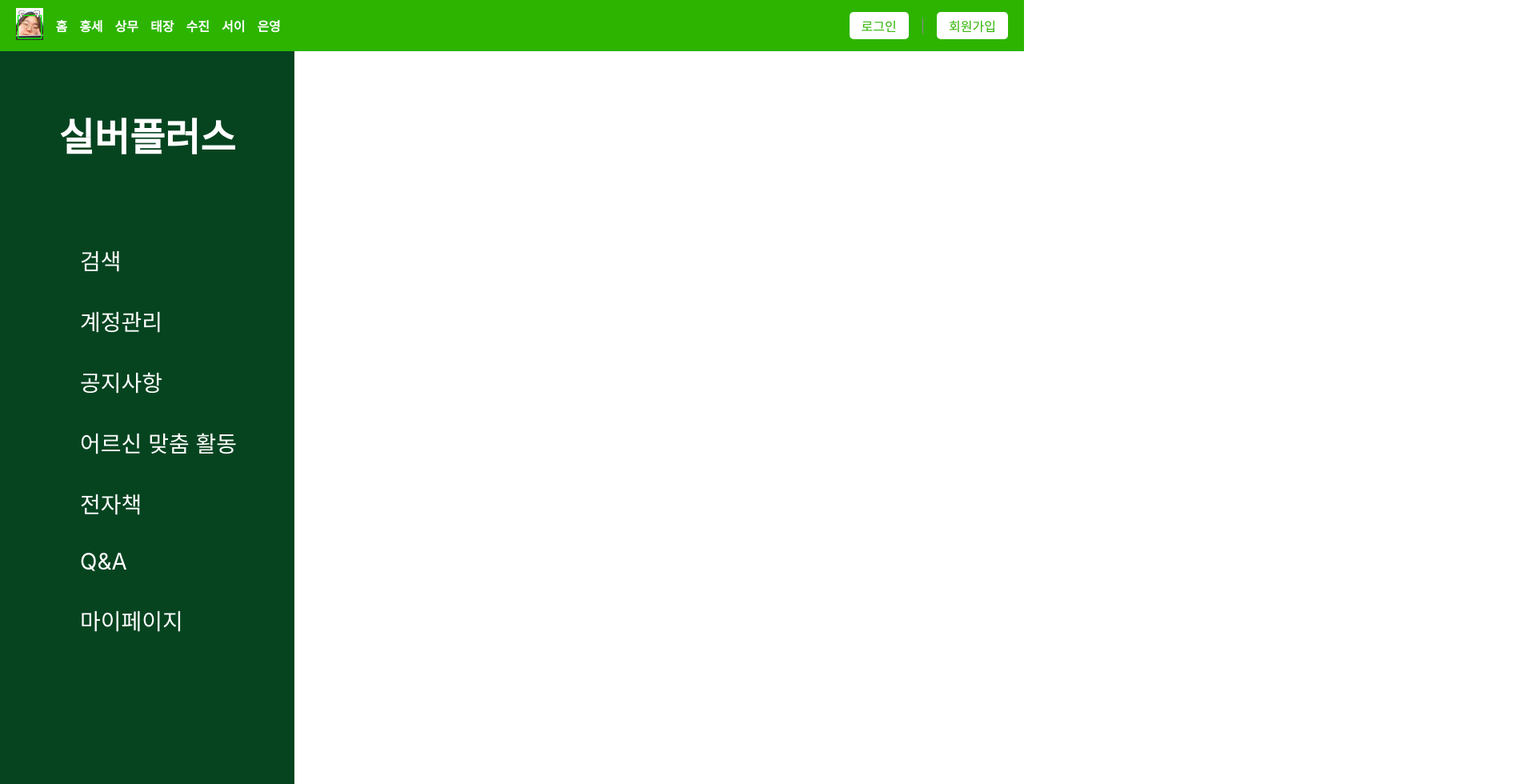
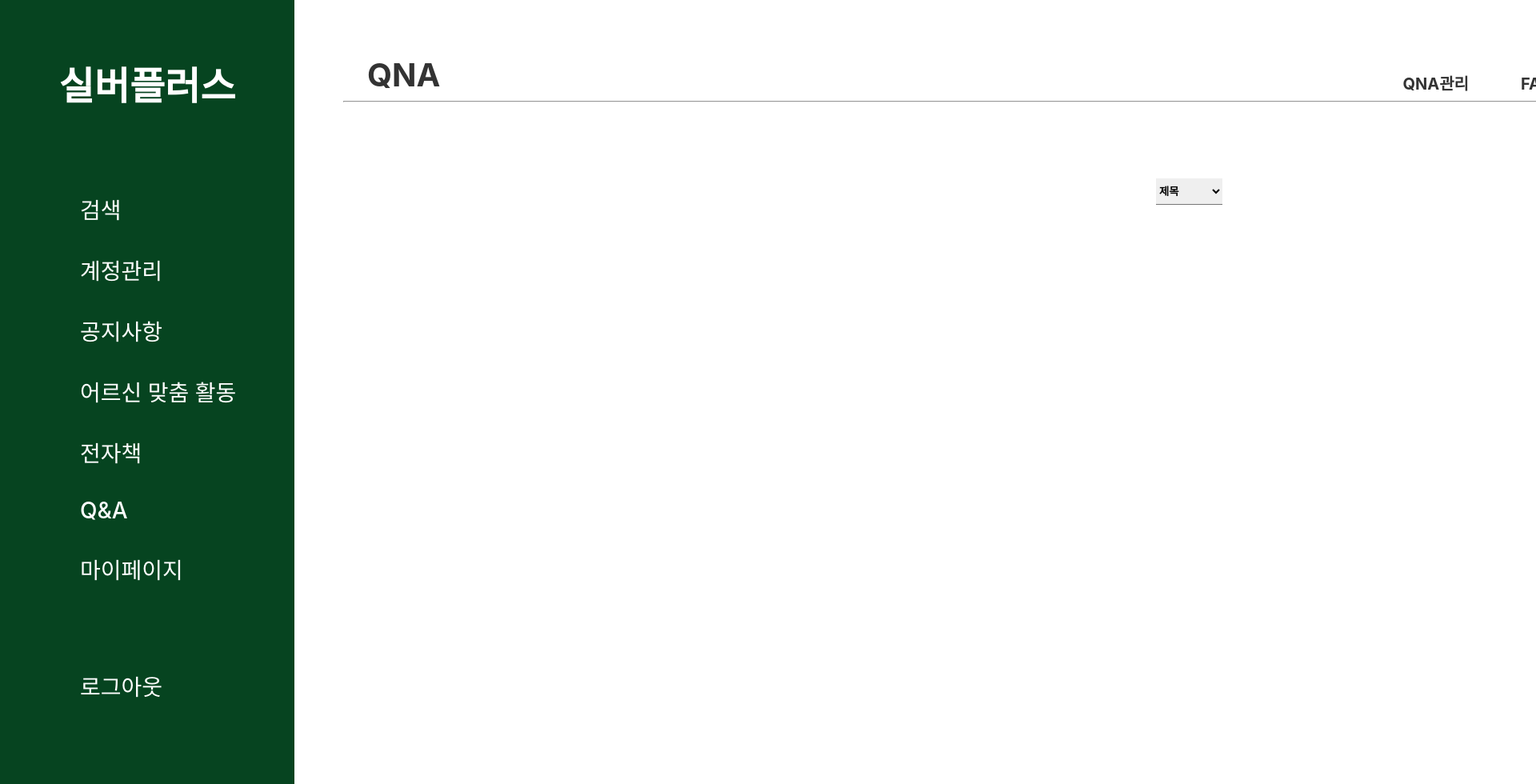
Before and after one commit to HexagonLab-s-SilverPlus/react, a React (Create React App) app: page /qna in a window 1280 px wide. Shown: the top 980 px of the page at 80% size, 1920 px wide, since content can reach past the window. Built offline with nearby package versions, Linux system fonts and the light colour scheme.

Commit message:
chore : QNA test 계속 작업중 (css)

```diff
--- a/src/App.js
+++ b/src/App.js
@@ -7,7 +7,7 @@ import AppRouter from './routers/router'; // 라우터 설정 임포트
 function App() {
   return (
     <>
-      <Header />
+      {/* <Header /> */}
       <AppRouter /> {/* 라우터 설정 */}
     </>
   );
--- a/src/components/common/SideBar.js
+++ b/src/components/common/SideBar.js
@@ -16,6 +16,9 @@ function SideBar() {
         <li className={styles.sideBarli}><Link to="/" className={styles.sideBarMenu}>Q&A</Link></li>
         <li className={styles.sideBarli}><Link to="/" className={styles.sideBarMenu}>마이페이지</Link></li>
       </ul>
+      <ul className={styles.logoutul}>
+        <li className={styles.logoutli}><Link to="/" className={styles.logoutLink}>로그아웃</Link></li>
+      </ul>
     </header>
   );
 }
--- a/src/components/common/SideBar.module.css
+++ b/src/components/common/SideBar.module.css
@@ -1,4 +1,5 @@
 .sideBarHeader {
+    position: fixed;
     width: 368px;
     height: 980px;
     background-color: #064420;
@@ -11,20 +12,25 @@
     text-align: center;
     top: 69px;
     font-size: 48px;
-    font-weight: 1000;
+    font-weight: 700;
     color: white;
     text-decoration-line: none;
 }
 
 .sideBarul {
     list-style-type: none;
-    text-decoration-line: none;
-    margin: 0;
-    padding: 0;
     position: relative;
     left: 100px;
     top: 171px;
+    width: 268px;
     font-size: 28px;
+    font-weight: 500;
+    margin: 0;
+    padding: 0;
+}
+
+.sideBarli {
+    margin-bottom: 36px;
 }
 
 .sideBarMenu {
@@ -33,6 +39,25 @@
     color: white;
 }
 
-.sideBarli {
+.logoutul {
+    list-style-type: none;
+    margin: 0;
+    padding: 0;
+    position: relative;
+    left: 100px;
+    top: 241px;
+    width: 268px;
+    font-size: 28px;
+    margin: 0;
+    padding: 0;
+}
+
+.logoutli {
     margin-bottom: 36px;
 }
+
+.logoutLink {
+    position: relative;
+    text-decoration-line: none;
+    color: white;
+}
--- /dev/null
+++ b/src/components/qna/QNAHeader.js
@@ -0,0 +1,26 @@
+import React, { useState } from 'react';
+import styles from "./QNAHeader.module.css"
+import { Link } from 'react-router-dom';
+
+function QNAHeader(){
+
+    return(
+        <div>
+            <div className={styles.qnaHeaderdiv}>
+                <strong className={styles.qnaHeaderQNA}>QNA</strong>
+                <strong className={styles.qnaHeaderQNAM}><Link to="/" className={styles.qnaHeaderQNALink}>QNA관리</Link ></strong>
+                <strong className={styles.qnaHeaderQNAM}><Link to="/" className={styles.qnaHeaderQNALink}>FAQ관리</Link></strong>
+            </div>
+            <hr />
+            <div className={styles.qnaSeachdiv}>
+                <select className={styles.qnaSeachselect}>
+                    <option value="title" selected>제목</option>
+                    <option value="writer">작성자</option>
+                    <option value="date">날짜</option>
+                </select>
+            </div>
+         </div>
+    );
+}
+
+export default QNAHeader;
--- /dev/null
+++ b/src/components/qna/QNAHeader.module.css
@@ -0,0 +1,44 @@
+.qnaHeaderdiv {
+    display: flex;
+    flex-direction: row; /* 가로 배치 설정 */
+    position: relative;
+}
+
+
+.qnaHeaderQNA {
+    font-size: 40px;
+    margin-right: 1138px;
+    margin-left:30px ;
+    color: #333333;
+
+}
+
+.qnaHeaderQNAM {
+    font-size: 20px;
+    right: 0;
+    padding-left: 65px;
+    padding-top: 20px;
+}
+
+.qnaHeaderQNALink {
+    text-decoration-line: none;
+    color: #333333;
+}
+
+.qnaSeachdiv {
+    padding-top: 87px;
+
+
+
+}
+
+.qnaSeachselect {
+    height: 33px;
+    width: 83px;
+    position: relative;
+    left: 1016px;
+    border-top: none;
+    border-left: none;
+    border-right: none;
+    font-weight: bold;
+}
--- a/src/pages/qna/QNAList.js
+++ b/src/pages/qna/QNAList.js
@@ -1,9 +1,17 @@
 import React from 'react';
 // import { useNavigate } from 'react-router-dom';
 import SideBar from '../../components/common/SideBar';
-
+import QNAHeader from '../../components/qna/QNAHeader';
+import styles from './QNAList.module.css'
 function QNAList() {
-  return <SideBar />;
+  return (
+    <div>
+      <SideBar />
+      <div className={styles.qnaContent}>
+        <QNAHeader />
+      </div>
+    </div>
+  );
 }
 
 export default QNAList;
--- /dev/null
+++ b/src/pages/qna/QNAList.module.css
@@ -0,0 +1,8 @@
+.qnaContent {
+    height: 980px;
+    width: 1552px;
+    padding-top: 69px;
+    padding-left: 61px;
+    position: relative;
+    left: 368px;
+}
```
Also changed, not shown: src/components/qna/QNATitle.js (added), src/components/qna/QNATitle.module.css (added).
